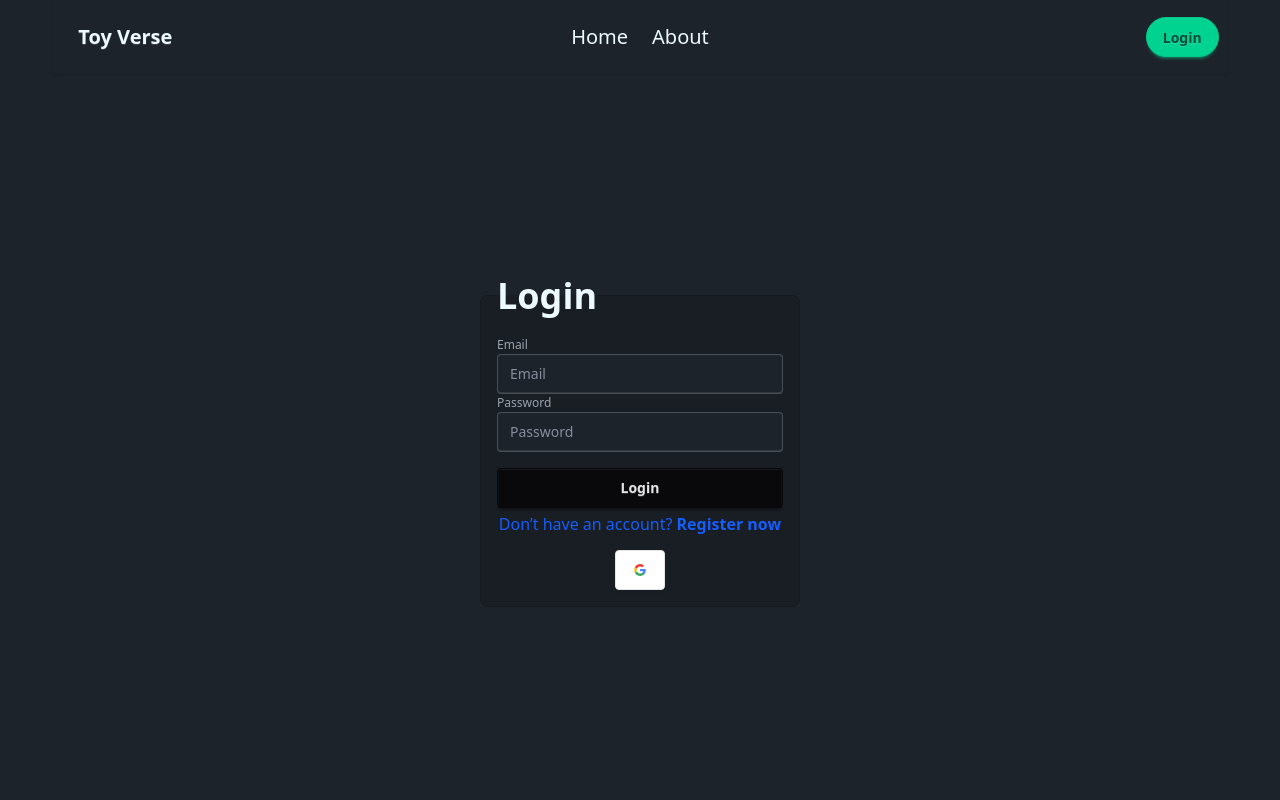
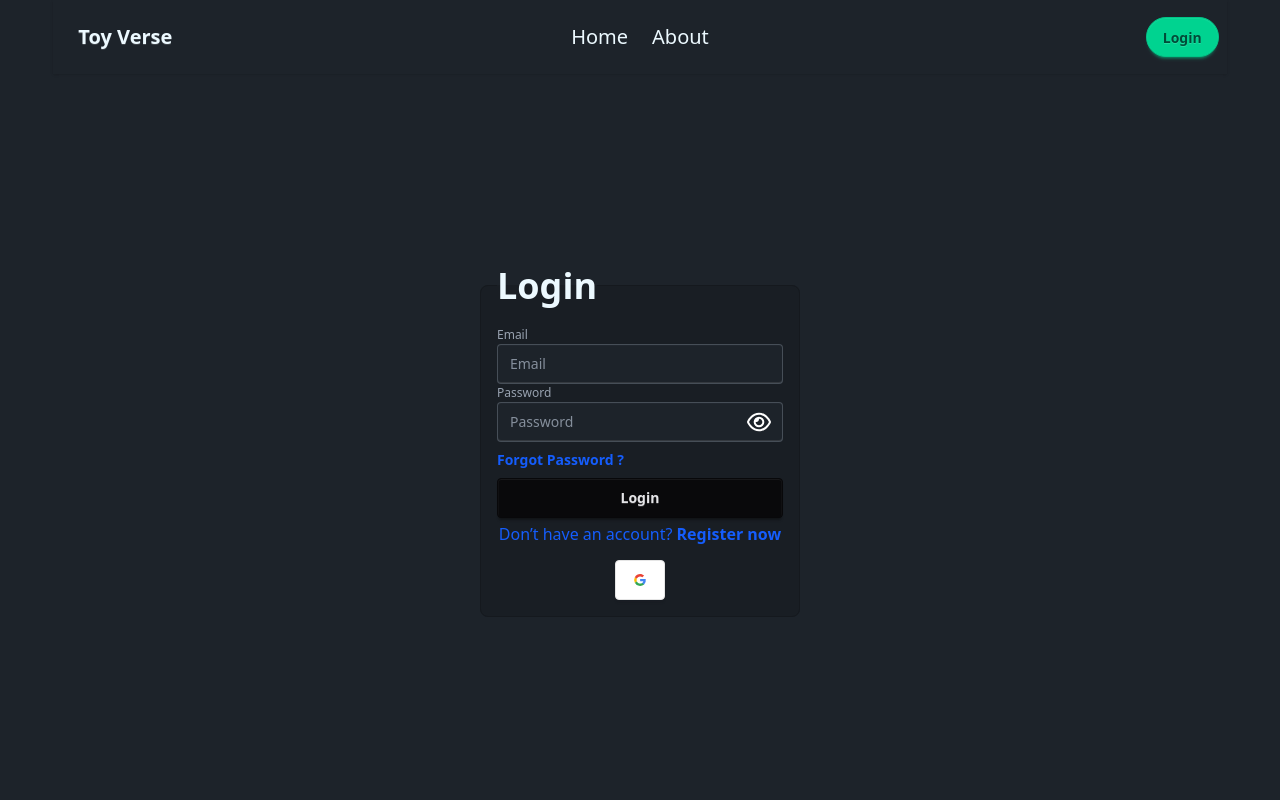
Before and after one commit to BrainlessDip/toyverse, a React (Vite) app: page /login in a window 1280 px wide. Shown: the top 800 px of the page. Built offline with nearby package versions, Linux system fonts and the light colour scheme; no server answers.

Commit message:
feat: add On clicking the reset button. Redirect the user to Gmail

```diff
--- a/src/layout/Root.jsx
+++ b/src/layout/Root.jsx
@@ -7,8 +7,6 @@ import Loading from "../components/Loading";
 
 const Root = () => {
   const { loading } = use(AuthContext);
-  console.log(loading);
-
   return (
     <>
       {loading ? (
--- /dev/null
+++ b/src/pages/ForgetPassword.jsx
@@ -0,0 +1,49 @@
+import React from "react";
+import { sendPasswordResetEmail } from "firebase/auth";
+import auth from "./../firebase/firebase.init";
+import { toast } from "react-toastify";
+import { useLocation } from "react-router";
+const ForgetPassword = () => {
+  const location = useLocation();
+  const email = location?.state;
+  const handleResetPassword = async (e) => {
+    e.preventDefault();
+    const email = e.target.email.value;
+    const resetPass = sendPasswordResetEmail(auth, email);
+    toast.promise(resetPass, {
+      pending: "⏳ Sending password reset email...",
+      success: "✅ Password reset email sent! Check your inbox.",
+      error: "❌ Failed to send reset email. Please try again.",
+    });
+    await resetPass;
+    setTimeout(() => {
+      window.open("https://mail.google.com/", "_blank", "noopener,noreferrer");
+    }, 1000);
+  };
+  return (
+    <>
+      <div className="flex justify-center items-center flex-col relative min-h-[calc(100vh-64px)] md:min-h-[calc(100vh-74px)]">
+        <fieldset className="fieldset bg-base-200 border-base-300 rounded-box w-xs border p-4">
+          <legend className="fieldset-legend text-2xl">Forgot Password</legend>
+          <form onSubmit={handleResetPassword}>
+            <label className="label">Email</label>
+            <input
+              type="email"
+              className="input focus:outline-0"
+              name="email"
+              defaultValue={email}
+              placeholder="Email"
+              autoComplete="email"
+              required
+            />
+            <button className="btn btn-neutral mt-4 w-full">
+              Reset Password
+            </button>
+          </form>
+        </fieldset>
+      </div>
+    </>
+  );
+};
+
+export default ForgetPassword;
--- a/src/pages/Login.jsx
+++ b/src/pages/Login.jsx
@@ -1,4 +1,4 @@
-import React, { useContext, useEffect } from "react";
+import React, { useContext, useEffect, useRef, useState } from "react";
 import {
   GoogleAuthProvider,
   GithubAuthProvider,
@@ -9,12 +9,15 @@ import auth from "../firebase/firebase.init.js";
 import { useNavigate } from "react-router";
 import { AuthContext } from "./../provider/AuthProvider";
 import { toast } from "react-toastify";
+import { FaRegEye, FaRegEyeSlash } from "react-icons/fa6";
 
 const googleProvider = new GoogleAuthProvider();
 
 const Login = () => {
   const { setUser } = useContext(AuthContext);
+  const [showPassword, setShowPassword] = useState(false);
   const navigate = useNavigate();
+  const emailRef = useRef();
 
   const handleSignin = async () => {
     try {
@@ -46,6 +49,7 @@ const Login = () => {
     e.preventDefault();
     const email = e.target.email.value;
     const password = e.target.password.value;
+
     try {
       const result = await signInWithEmailAndPassword(auth, email, password);
       setUser(result.user);
@@ -91,18 +95,40 @@ const Login = () => {
               className="input focus:outline-0"
               name="email"
               placeholder="Email"
+              autoComplete="username"
+              ref={emailRef}
               required
             />
             <label className="label">Password</label>
+            <div className="relative w-full">
               <input
-              type="password"
+                type={showPassword ? "text" : "password"}
                 className="input focus:outline-0"
                 placeholder="Password"
                 name="password"
+                autoComplete="current-password"
                 required
               />
+              <button
+                type="button"
+                onClick={() => setShowPassword(!showPassword)}
+                className="absolute top-1/2 right-3 -translate-y-1/2 cursor-pointer text-2xl text-white hover:opacity-50"
+              >
+                {showPassword ? <FaRegEyeSlash /> : <FaRegEye />}
+              </button>
+            </div>
 
-            <button className="btn btn-neutral mt-4 w-full">Login</button>
+            <p
+              onClick={() =>
+                navigate("/forget-password", {
+                  state: emailRef.current.value,
+                })
+              }
+              className="text-sm my-2 text-left cursor-pointer text-blue-600 hover:text-blue-800 "
+            >
+              <span className="font-semibold">Forgot Password ?</span>
+            </p>
+            <button className="btn btn-neutral mt-0 w-full">Login</button>
             <p
               onClick={() => navigate("/register")}
               className="mt-1 text-[16px] text-center cursor-pointer text-blue-600 hover:text-blue-800 "
--- a/src/pages/Register.jsx
+++ b/src/pages/Register.jsx
@@ -57,6 +57,7 @@ const Register = () => {
             className="input focus:outline-0"
             name="name"
             placeholder="Name"
+            autoComplete="name"
             required
           />
 
@@ -66,6 +67,7 @@ const Register = () => {
             className="input focus:outline-0"
             name="photoURL"
             placeholder="Photo URL"
+            autoComplete="off"
             required
           />
 
@@ -75,6 +77,7 @@ const Register = () => {
             className="input focus:outline-0"
             name="email"
             placeholder="Email"
+            autoComplete="off"
             required
           />
 
@@ -84,6 +87,7 @@ const Register = () => {
             className="input focus:outline-0"
             placeholder="Password"
             name="password"
+            autoComplete="new-password"
             required
           />
 
--- a/src/routes/Router.jsx
+++ b/src/routes/Router.jsx
@@ -10,6 +10,7 @@ import PrivateRoute from "./PrivateRoute";
 import NotFound from "../pages/NotFound";
 import About from "../pages/About";
 import Profile from "../pages/Profile";
+import ForgetPassword from "../pages/ForgetPassword";
 
 export const router = createBrowserRouter([
   {
@@ -52,8 +53,8 @@ export const router = createBrowserRouter([
         Component: Register,
       },
       {
-        path: "/*",
-        Component: NotFound,
+        path: "/forget-password",
+        Component: ForgetPassword,
       },
       {
         path: "/about",
@@ -63,6 +64,10 @@ export const router = createBrowserRouter([
           </PrivateRoute>
         ),
       },
+      {
+        path: "/*",
+        Component: NotFound,
+      },
     ],
   },
 ]);
```
Lines whose indentation alone changed are shown as unchanged.
